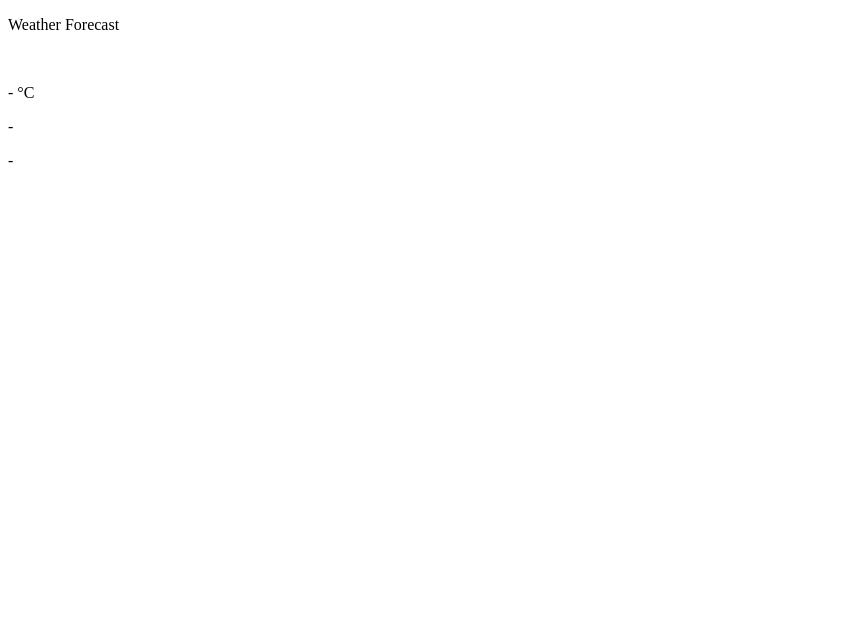
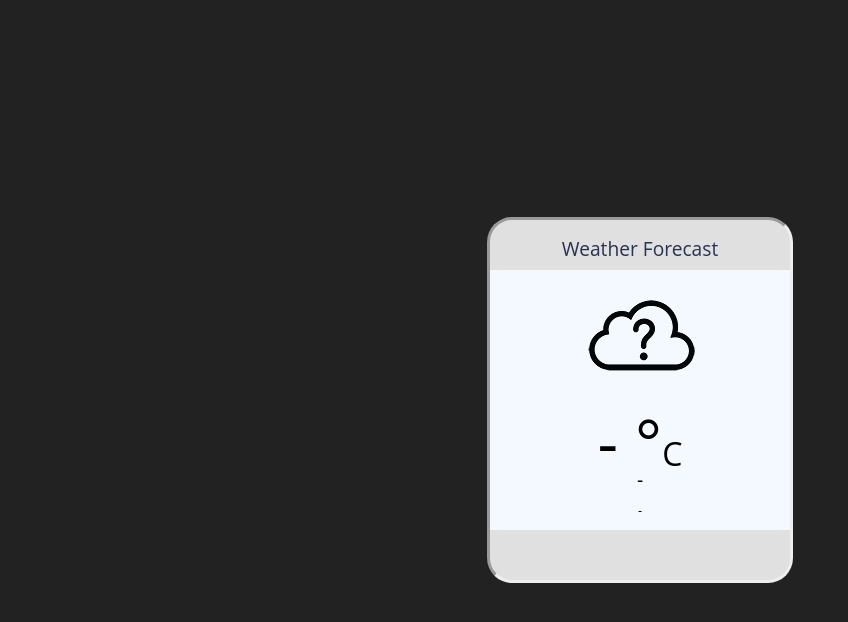
Before and after one commit to adityabhat20/Weather-Forecast, a plain HTML site: page index.html in a window 1280 px wide. Shown: the whole page, without its empty margins (0-848 px from the left). Drawn offline with Linux system fonts and the light colour scheme; the site is published under a folder, as on GitHub Pages, so addresses that start at the root find nothing.

Commit message:
Update index.html

```diff
--- a/index.html
+++ b/index.html
@@ -1,7 +1,7 @@
 <!DOCTYPE html>
 <head>
     <title>Weather App </title>
-    <link rel="stylesheet" href="/style.css">
+    <link rel="stylesheet" href="style.css">
     </head>
 <body>
        <div class="container">
@@ -11,7 +11,7 @@
         <div class="notification"></div>
         <div class="weather-container">
             <div class="weather-icon">
-                <img src="/unknown.png" alt="">
+                <img src="unknown.png" alt="">
             </div>
             <div class="temperature-value">
                 <p>- °<span>C</span></p>
@@ -25,6 +25,6 @@
         </div>
     </div>
 
-    <script src="/script.js"></script>
+    <script src="script.js"></script>
 </body>
 </html>
```
